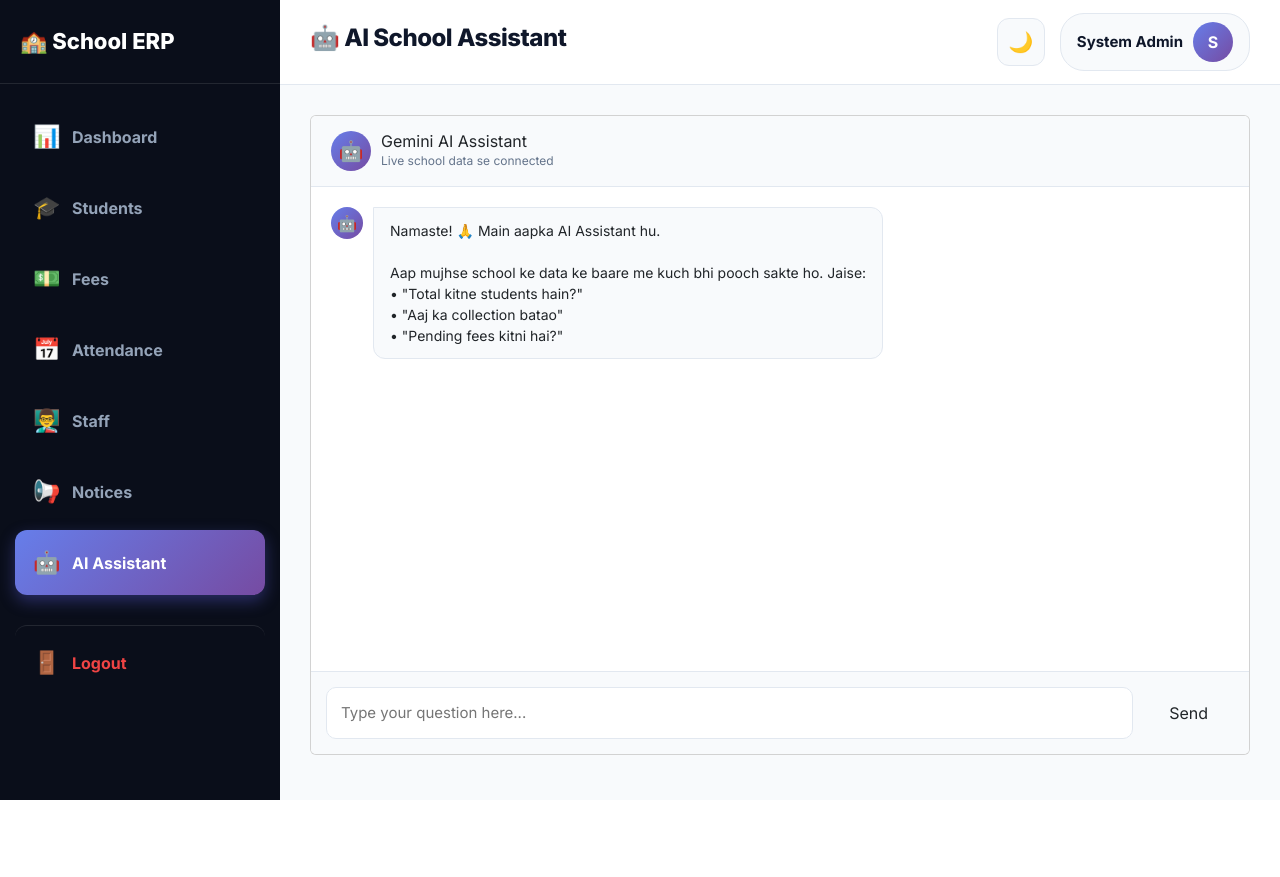
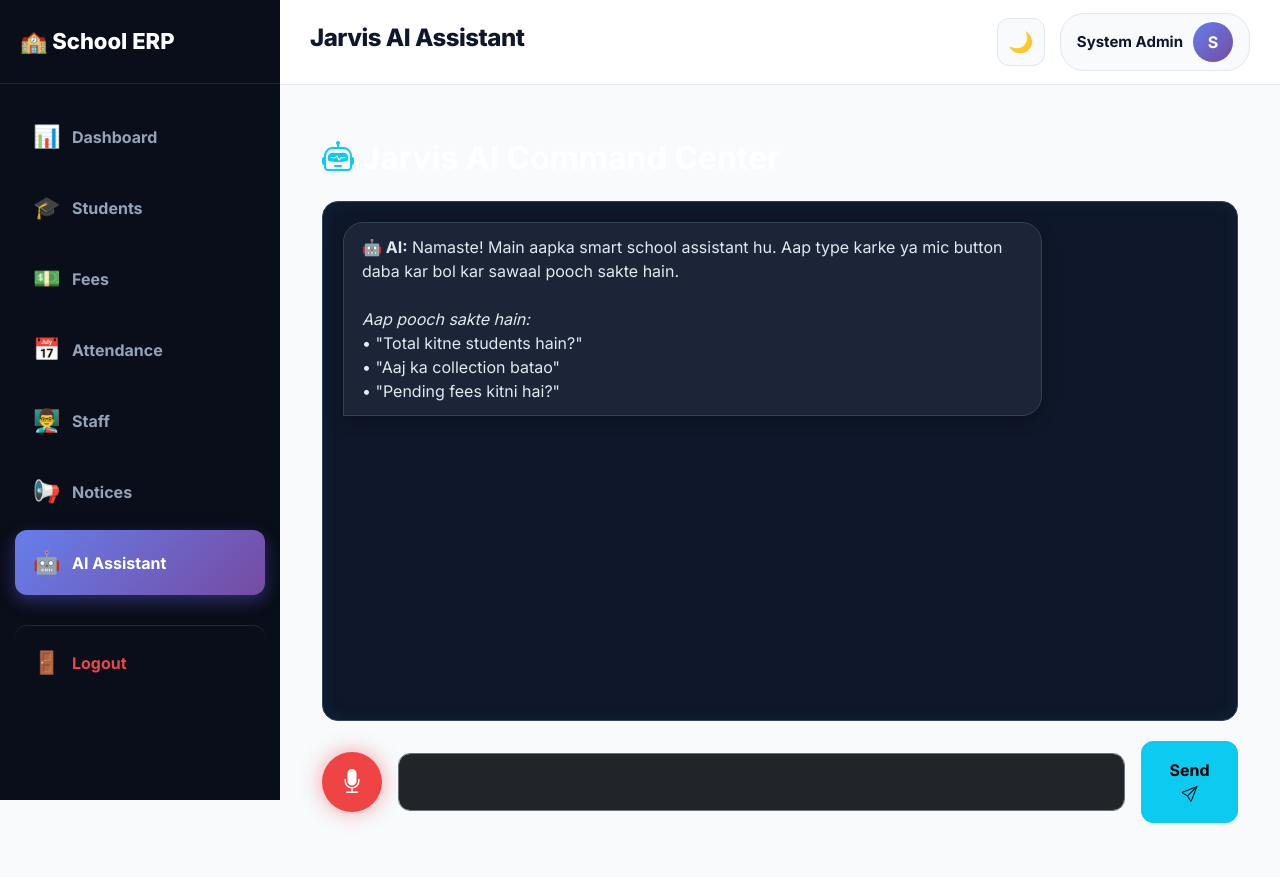
Before and after one commit to amankum500-max/School-mangement-, a Flask app: page /ai-assistant in a window 1280 px wide. Before the commit the page ends 800 px from the top, so only its background shows below. Run offline with Flask 3, Linux system fonts and the light colour scheme; the visitor is signed in with stand-in values (Sample User, id 1).

Commit message:
Update ai_assistant.html

```diff
--- a/templates/ai_assistant.html
+++ b/templates/ai_assistant.html
@@ -1,118 +1,141 @@
 {% extends "shared/base.html" %}
 {% block title %}AI Assistant{% endblock %}
-{% block page_title %}🤖 AI School Assistant{% endblock %}
+{% block page_title %}Jarvis AI Assistant{% endblock %}
 
 {% block content %}
-<div class="card" style="height: calc(100vh - 160px); display: flex; flex-direction: column; padding: 0; overflow: hidden;">
+<style>
+    /* Jarvis style Dark HUD UI */
+    .chat-container { height: 65vh; overflow-y: auto; padding: 20px; background: #0f172a; border-radius: 16px; border: 1px solid #334155; margin-bottom: 20px; box-shadow: inset 0 0 20px rgba(0, 243, 255, 0.05); }
 
-  <!-- Chat Header -->
-  <div style="padding: 15px 20px; background: var(--bg); border-bottom: 1px solid var(--border); display: flex; align-items: center; gap: 10px;">
-    <div style="width: 40px; height: 40px; background: var(--primary-grad); border-radius: 50%; display: flex; align-items: center; justify-content: center; color: white; font-size: 20px;">🤖</div>
-    <div>
-      <h3 style="font-size: 16px; margin: 0;">Gemini AI Assistant</h3>
-      <p style="font-size: 12px; color: #64748b; margin: 0;">Live school data se connected</p>
-    </div>
-  </div>
+    /* Scrollbar */
+    .chat-container::-webkit-scrollbar { width: 6px; }
+    .chat-container::-webkit-scrollbar-thumb { background: #38bdf8; border-radius: 10px; }
 
-  <!-- Chat Messages -->
-  <div id="chatContainer" style="flex: 1; overflow-y: auto; padding: 20px; display: flex; flex-direction: column; gap: 15px; background: var(--card);">
+    .msg-user { background: rgba(14, 165, 233, 0.2); border: 1px solid #0ea5e9; color: white; padding: 12px 18px; border-radius: 20px 20px 0 20px; margin-bottom: 15px; max-width: 80%; margin-left: auto; box-shadow: 0 0 15px rgba(14, 165, 233, 0.2); }
+    .msg-ai { background: rgba(30, 41, 59, 0.8); color: #e2e8f0; padding: 12px 18px; border-radius: 20px 20px 20px 0; margin-bottom: 15px; max-width: 80%; border: 1px solid #334155; box-shadow: 0 4px 15px rgba(0,0,0,0.3); }
 
-    <!-- Welcome Message -->
-    <div style="display: flex; gap: 10px; max-width: 80%;">
-      <div style="width: 32px; height: 32px; background: var(--primary-grad); border-radius: 50%; display: flex; align-items: center; justify-content: center; color: white; flex-shrink: 0;">🤖</div>
-      <div style="background: var(--bg); padding: 12px 16px; border-radius: 12px; border-top-left-radius: 0; font-size: 14px; line-height: 1.5; border: 1px solid var(--border);">
-        Namaste! 🙏 Main aapka AI Assistant hu. <br><br>
-        Aap mujhse school ke data ke baare me kuch bhi pooch sakte ho. Jaise:<br>
+    /* Jarvis Mic Button */
+    .mic-btn { width: 60px; height: 60px; border-radius: 50%; background: #ef4444; color: white; border: none; font-size: 24px; display: flex; align-items: center; justify-content: center; cursor: pointer; box-shadow: 0 0 20px rgba(239, 68, 68, 0.5); transition: 0.3s; flex-shrink: 0; }
+    .mic-btn:hover { transform: scale(1.1); background: #dc2626; }
+    .mic-btn.recording { animation: pulse-red 1.5s infinite; }
+
+    @keyframes pulse-red {
+        0% { box-shadow: 0 0 0 0 rgba(239,68,68,0.7); }
+        70% { box-shadow: 0 0 0 25px rgba(239,68,68,0); }
+        100% { box-shadow: 0 0 0 0 rgba(239,68,68,0); }
+    }
+
+    /* 3D Holographic AI Sphere */
+    .ai-orb { width: 80px; height: 80px; margin: 10px auto; border-radius: 50%; background: radial-gradient(circle at 30% 30%, #38bdf8, #0ea5e9, #1e293b); box-shadow: 0 0 30px #38bdf8, inset 0 0 20px #0ea5e9; animation: spin 4s linear infinite, pulse-glow 2s ease-in-out infinite alternate; position: relative; display: none; }
+    .ai-orb::after { content: ''; position: absolute; top: -10px; left: -10px; right: -10px; bottom: -10px; border-radius: 50%; border: 2px dashed rgba(56, 189, 248, 0.5); animation: spin 8s linear infinite reverse; }
+    @keyframes spin { 0% { transform: rotate(0deg); } 100% { transform: rotate(360deg); } }
+    @keyframes pulse-glow { 0% { box-shadow: 0 0 20px #38bdf8, inset 0 0 10px #0ea5e9; } 100% { box-shadow: 0 0 60px #38bdf8, inset 0 0 30px #0ea5e9; } }
+</style>
+
+<div class="container py-4">
+    <h2 class="text-white fw-bold mb-4"><i class="bi bi-robot text-info"></i> Jarvis AI Command Center</h2>
+
+    <div class="chat-container" id="chatBox">
+        <div class="msg-ai">
+            <strong>🤖 AI:</strong> Namaste! Main aapka smart school assistant hu. Aap type karke ya mic button daba kar bol kar sawaal pooch sakte hain.<br><br>
+            <i>Aap pooch sakte hain:</i><br>
             • "Total kitne students hain?"<br>
             • "Aaj ka collection batao"<br>
             • "Pending fees kitni hai?"
         </div>
+        <!-- Loading Orb -->
+        <div class="ai-orb" id="aiOrb"></div>
     </div>
 
+    <div class="d-flex gap-3 align-items-center">
+        <button class="mic-btn" id="micBtn" onclick="startVoice()"><i class="bi bi-mic-fill"></i></button>
+        <input type="text" id="userInput" class="form-control bg-dark text-white border-secondary p-3" placeholder="Type your question here..." onkeypress="if(event.key==='Enter') sendMessage()" style="border-radius: 12px;">
+        <button class="btn btn-info p-3 px-4 fw-bold" onclick="sendMessage()" style="border-radius: 12px;">Send <i class="bi bi-send"></i></button>
+    </div>
 </div>
 
-  <!-- Input Area -->
-  <div style="padding: 15px; border-top: 1px solid var(--border); background: var(--bg);">
-    <form onsubmit="sendMessage(event)" style="display: flex; gap: 10px;">
-      <input type="text" id="chatInput" placeholder="Type your question here..." autocomplete="off" style="flex: 1; padding: 14px; border: 1px solid var(--border); border-radius: 10px; font-size: 15px; background: var(--card); color: var(--text);">
-      <button type="submit" id="sendBtn" class="btn" style="padding: 0 25px; font-size: 16px;">Send</button>
-    </form>
-  </div>
-</div>
-{% endblock %}
+<script>
+    const chatBox = document.getElementById('chatBox');
+    const userInput = document.getElementById('userInput');
+    const micBtn = document.getElementById('micBtn');
+    const aiOrb = document.getElementById('aiOrb');
 
-{% block scripts %}
-<script>
-  const chatContainer = document.getElementById('chatContainer');
-  const chatInput = document.getElementById('chatInput');
-  const sendBtn = document.getElementById('sendBtn');
-
-  function addMessage(text, isUser) {
-    const msgDiv = document.createElement('div');
-    msgDiv.style.display = 'flex';
-    msgDiv.style.gap = '10px';
-    msgDiv.style.maxWidth = '80%';
-    if (isUser) {
-      msgDiv.style.marginLeft = 'auto';
-      msgDiv.style.flexDirection = 'row-reverse';
+    // 1. Voice to Text (Speech Recognition)
+    function startVoice() {
+        if (!('webkitSpeechRecognition' in window) && !('SpeechRecognition' in window)) {
+            alert("Aapka browser voice support nahi karta. Please Chrome use karein.");
+            return;
         }
 
-    const avatar = isUser ? '👤' : '🤖';
-    const bgColor = isUser ? 'var(--primary-grad)' : 'var(--bg)';
-    const textColor = isUser ? 'white' : 'var(--text)';
-    const radius = isUser ? '12px 12px 0 12px' : '12px 12px 12px 0';
+        const SpeechRecognition = window.SpeechRecognition || window.webkitSpeechRecognition;
+        const recognition = new SpeechRecognition();
+        recognition.lang = 'hi-IN'; // Hindi/English mix
+        recognition.interimResults = false;
 
-    const formattedText = text.replace(/\n/g, '<br>');
+        micBtn.classList.add('recording');
+        micBtn.innerHTML = '<i class="bi bi-mic-mute-fill"></i>';
 
-    msgDiv.innerHTML = `
-      <div style="width: 32px; height: 32px; background: ${bgColor}; border-radius: 50%; display: flex; align-items: center; justify-content: center; color: white; flex-shrink: 0; border: ${isUser?'none':'1px solid var(--border)'};">${avatar}</div>
-      <div style="background: ${isUser ? '#6366f1' : 'var(--bg)'}; color: ${textColor}; padding: 12px 16px; border-radius: ${radius}; font-size: 14px; line-height: 1.5; border: ${isUser?'none':'1px solid var(--border)'};">
-        ${formattedText}
-      </div>
-    `;
+        recognition.start();
 
-    chatContainer.appendChild(msgDiv);
-    chatContainer.scrollTop = chatContainer.scrollHeight;
+        recognition.onresult = function(event) {
+            const transcript = event.results[0][0].transcript;
+            userInput.value = transcript;
+            sendMessage();
+        };
+
+        recognition.onend = function() {
+            micBtn.classList.remove('recording');
+            micBtn.innerHTML = '<i class="bi bi-mic-fill"></i>';
+        };
     }
 
-  async function sendMessage(e) {
-    e.preventDefault();
-    const message = chatInput.value.trim();
-    if (!message) return;
+    // 2. Text to Voice (Speech Synthesis)
+    function speakText(text) {
+        if ('speechSynthesis' in window) {
+            window.speechSynthesis.cancel(); // Stop previous speech
+            const utterance = new SpeechSynthesisUtterance(text);
+            utterance.lang = 'hi-IN';
+            utterance.rate = 1;
+            window.speechSynthesis.speak(utterance);
+        }
+    }
 
-    addMessage(message, true);
-    chatInput.value = '';
+    // 3. Send Message to AI
+    async function sendMessage() {
+        const query = userInput.value.trim();
+        if (!query) return;
 
-    sendBtn.innerText = '...';
-    sendBtn.disabled = true;
+        chatBox.innerHTML += `<div class="msg-user"><strong>👤 You:</strong> ${query}</div>`;
+        userInput.value = '';
+        chatBox.scrollTop = chatBox.scrollHeight;
 
-    const loadingDiv = document.createElement('div');
-    loadingDiv.id = 'loadingMsg';
-    loadingDiv.style.display = 'flex';
-    loadingDiv.style.gap = '10px';
-    loadingDiv.innerHTML = `<div style="width: 32px; height: 32px; background: var(--primary-grad); border-radius: 50%; display: flex; align-items: center; justify-content: center; color: white;">🤖</div><div style="background: var(--bg); padding: 12px 16px; border-radius: 12px; border-top-left-radius: 0; font-size: 14px; border: 1px solid var(--border);">Typing... ⏳</div>`;
-    chatContainer.appendChild(loadingDiv);
-    chatContainer.scrollTop = chatContainer.scrollHeight;
+        // Show 3D Orb
+        aiOrb.style.display = 'block';
 
         try {
             const res = await fetch('/api/ai-chat', {
                 method: 'POST',
-        headers: { 'Content-Type': 'application/json' },
-        body: JSON.stringify({ message: message })
+                headers: {'Content-Type': 'application/json'},
+                body: JSON.stringify({message: query})
             });
             const data = await res.json();
 
-      document.getElementById('loadingMsg').remove();
-      addMessage(data.reply, false);
+            const replyText = data.reply;
 
-    } catch (err) {
-      document.getElementById('loadingMsg').remove();
-      addMessage("❌ Network error. Please try again.", false);
+            chatBox.innerHTML += `<div class="msg-ai"><strong>🤖 AI:</strong> ${replyText}</div>`;
+            chatBox.scrollTop = chatBox.scrollHeight;
+
+            // Hide Orb
+            aiOrb.style.display = 'none';
+
+            // AI bol kar jawab dega!
+            speakText(replyText);
+
+        } catch(e) {
+            aiOrb.style.display = 'none';
+            chatBox.innerHTML += `<div class="msg-ai text-danger"><strong>❌ Error:</strong> ${e.message}</div>`;
+            chatBox.scrollTop = chatBox.scrollHeight;
         }
-
-    sendBtn.innerText = 'Send';
-    sendBtn.disabled = false;
-    chatInput.focus();
     }
 </script>
 {% endblock %}
```
Lines whose indentation alone changed are shown as unchanged.
